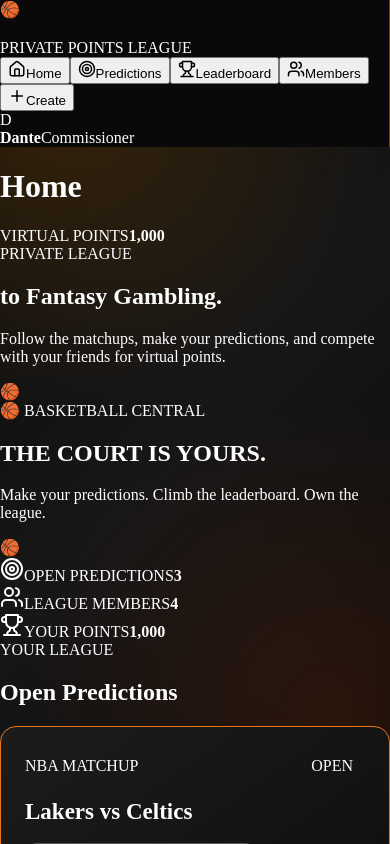
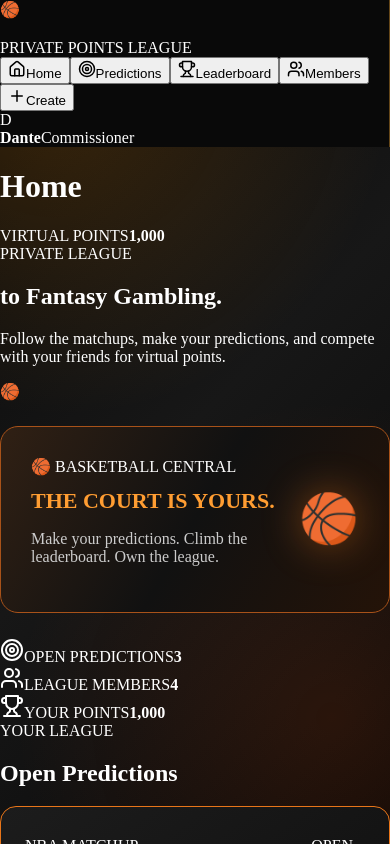
Before and after one commit to drelli8/Fantasy-, a React (Vite) app: page / in a window 390 px wide. Shown: the top 844 px of the page. Built offline with nearby package versions, Linux system fonts and the light colour scheme.

Commit message:
Add styles for featured banner and responsive design

```diff
--- a/src/src/style.css
+++ b/src/src/style.css
@@ -115,3 +115,40 @@ button:hover {
   padding: 15px;
   margin-top: 15px;
 }
+
+.featured-banner {
+  display: flex;
+  justify-content: space-between;
+  align-items: center;
+  padding: 30px;
+  margin: 25px 0;
+  border-radius: 18px;
+  background: linear-gradient(120deg, #302014, #111, #241308);
+  border: 1px solid #a85219;
+  overflow: hidden;
+}
+
+.featured-banner h2 {
+  font-size: 30px;
+  color: #ff9d32;
+  margin: 12px 0;
+}
+
+.featured-banner p {
+  color: #cccccc;
+}
+
+.basketball-art {
+  font-size: 85px;
+  filter: drop-shadow(0 0 20px rgba(255, 130, 30, 0.4));
+}
+
+@media (max-width: 600px) {
+  .featured-banner h2 {
+    font-size: 22px;
+  }
+
+  .basketball-art {
+    font-size: 48px;
+  }
+}
```
